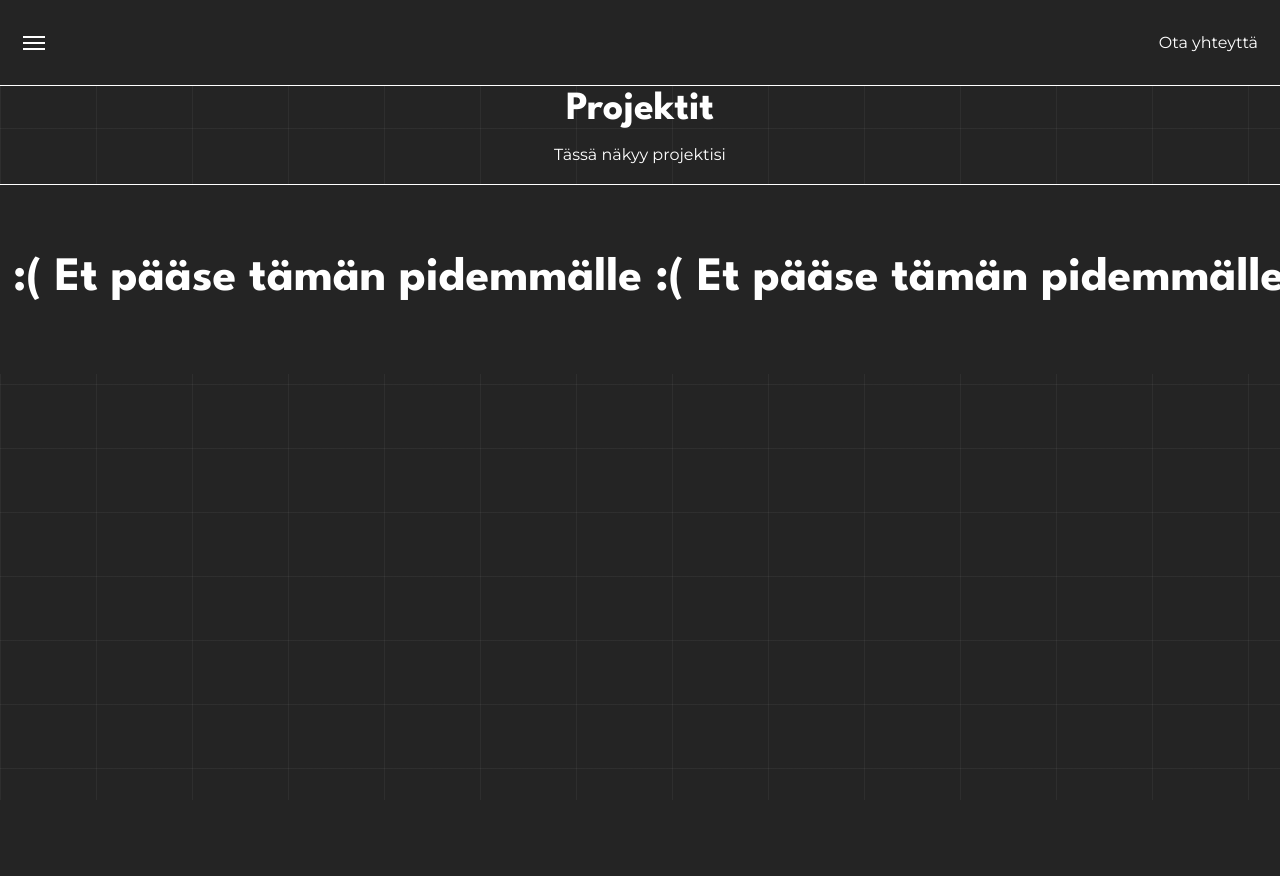
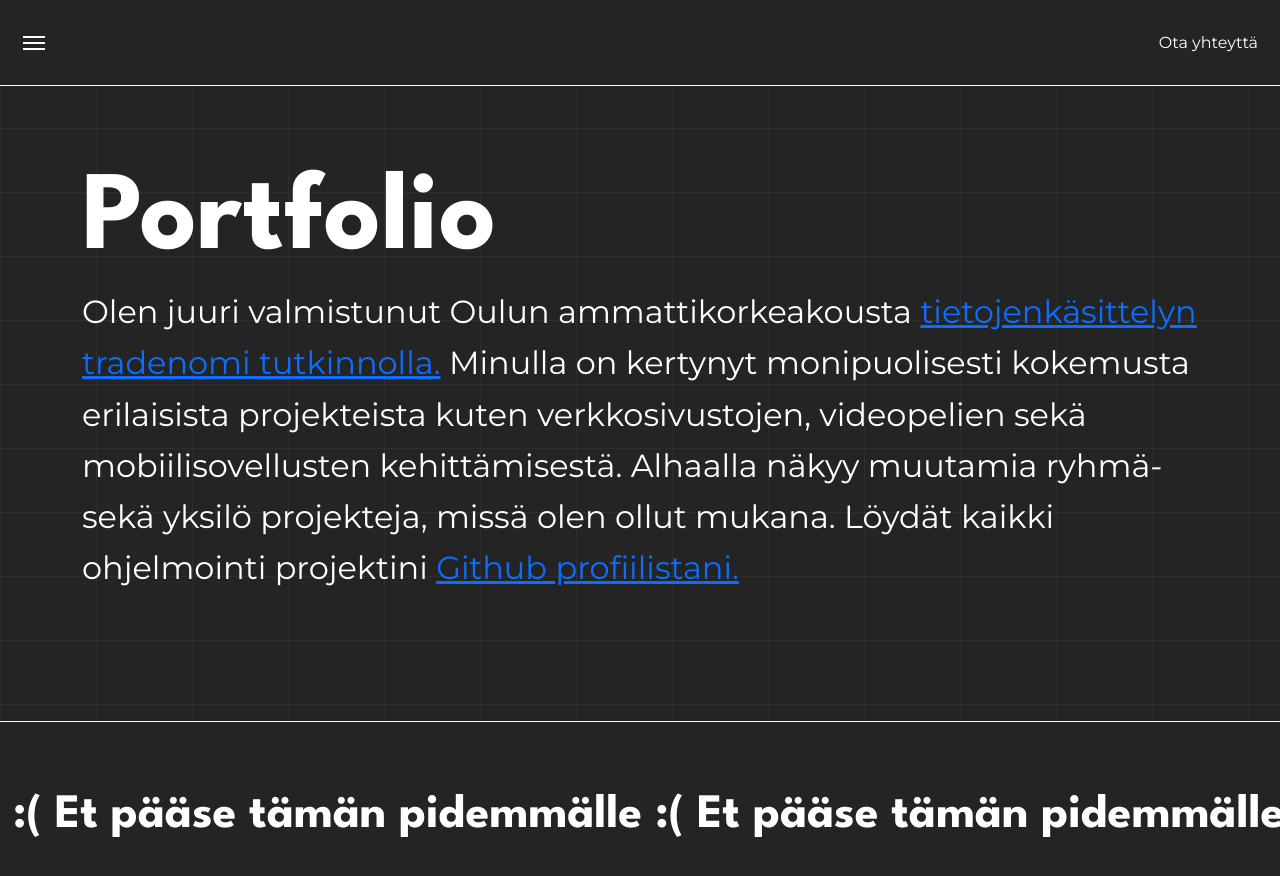
Before and after one commit to AkseliRaj/CV-SIVUSTO-V2, a React (Create React App) app in the folder cv-sivusto-v2/: page /projects in a window 1280 px wide. Shown: the top 876 px of the page. Before the commit the page ends 800 px from the top, so only its background shows below. Built offline with nearby package versions, Linux system fonts and the light colour scheme.

Commit message:
Added header to projects site

```diff
--- a/cv-sivusto-v2/src/sites/Projects.js
+++ b/cv-sivusto-v2/src/sites/Projects.js
@@ -1,10 +1,20 @@
 import React from 'react';
+import '../CSS/Projects.css'
 
 function Projects() {
   return (
-    <div className="text-center">
-      <h1>Projektit</h1>
-      <p>Tässä näkyy projektisi</p>
+    <div className="Projects-wrapper container mt-5">
+      <div className='header-section'>
+        <h1 className='header-name'>Portfolio</h1>
+        <p className='subtext'>
+          Olen juuri valmistunut Oulun ammattikorkeakousta <a href="https://oamk.fi/koulutus/ammattikorkeakoulututkinnot/tradenomi-amk-tietojenkasittely/" target="_blank">tietojenkäsittelyn tradenomi tutkinnolla.</a> Minulla on kertynyt
+          monipuolisesti kokemusta erilaisista projekteista kuten verkkosivustojen,
+          videopelien  sekä mobiilisovellusten kehittämisestä. Alhaalla näkyy muutamia ryhmä- sekä yksilö
+          projekteja, missä olen ollut mukana. Löydät kaikki ohjelmointi projektini <a href="https://github.com/AkseliRaj" target="_blank"> Github profiilistani.</a>
+        </p>
+      </div>
+
+
     </div>
   );
 }
```
Also changed, not shown: cv-sivusto-v2/src/CSS/Projects.css (added).
